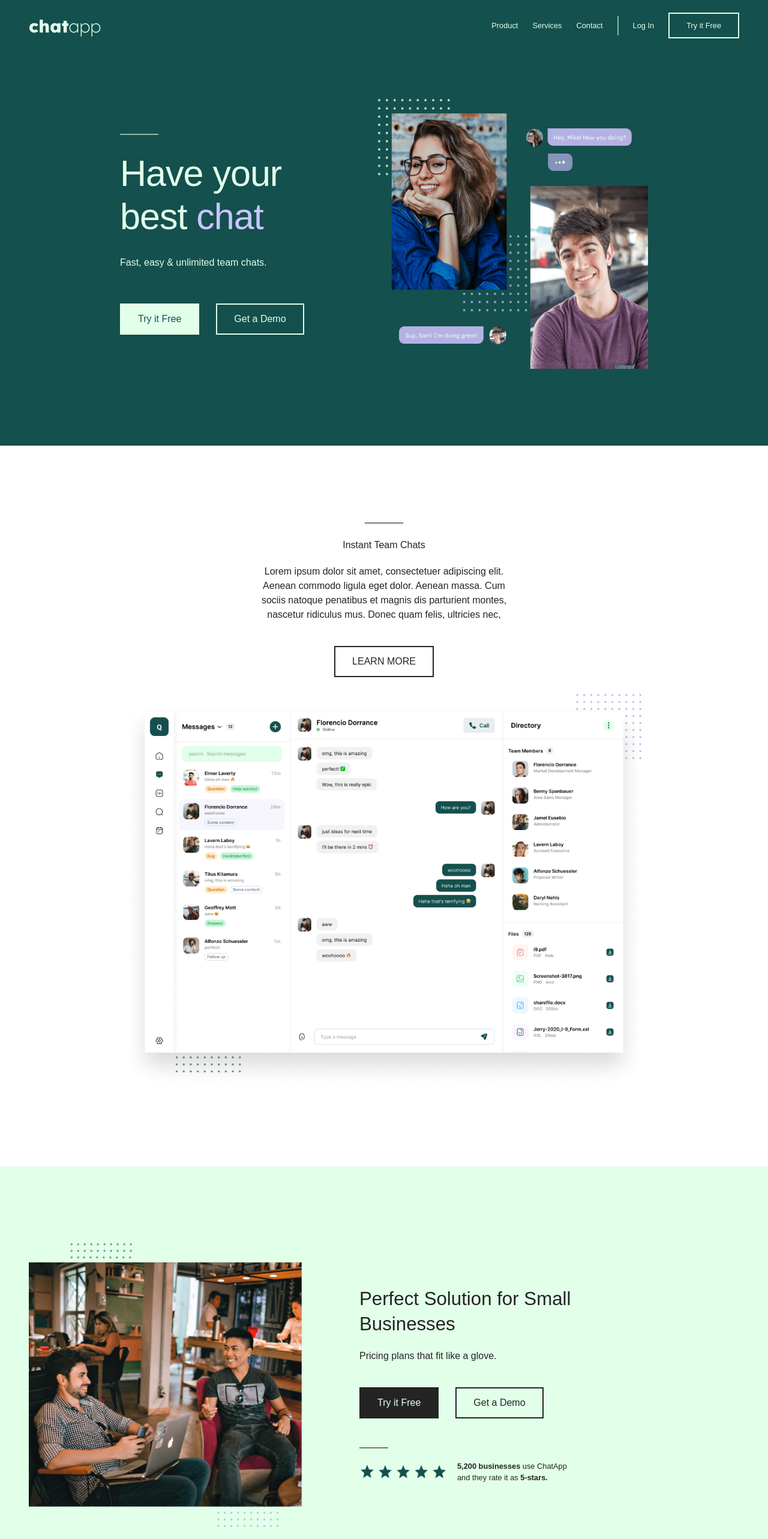
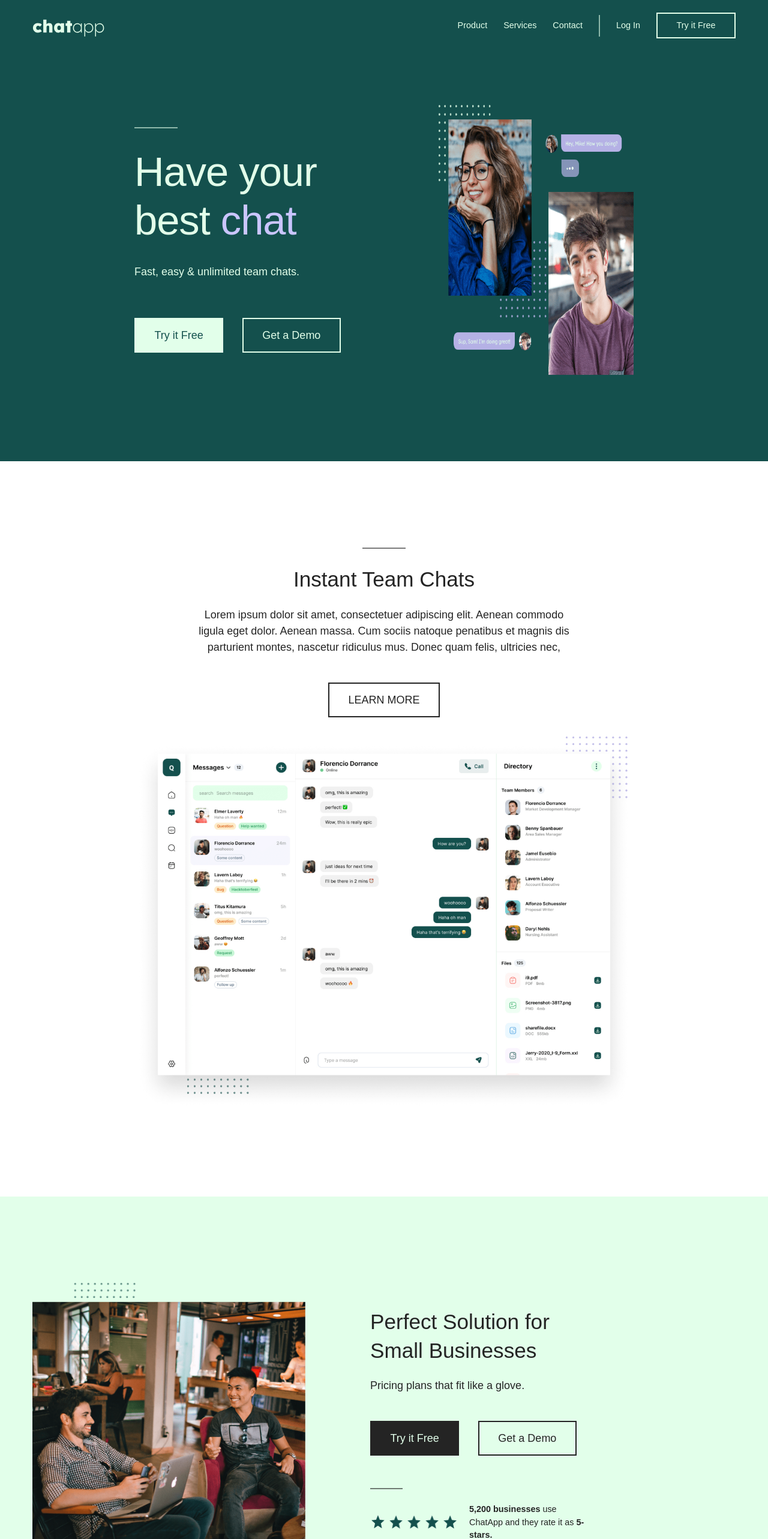
Before and after one commit to aka-luan/callapp-lp, a Next.js app: page / in a window 1280 px wide. Shown: the top 2566 px of the page at 60% size. Built offline with nearby package versions, Linux system fonts and the light colour scheme.

Commit message:
tablet resp

```diff
--- a/src/app/components/Button.jsx
+++ b/src/app/components/Button.jsx
@@ -1,6 +1,6 @@
 export default function Button({
   isNav = false,
-  type = 'primary1',
+  type = 'primary2',
   children,
   onClick,
   disabled = false,
@@ -14,7 +14,7 @@ export default function Button({
       'bg-transparent text-foreground border-foreground',
   };
 
-  const sizeClasses = isNav ? 'py-[10px] px-7' : 'py-3 px-7';
+  const sizeClasses = isNav ? 'md:py-2 md:px-6 lg:py-2 lg:px-7' : 'md:py-2 md:px-6 lg:py-3 lg:px-7';
 
   return (
     <button
--- a/src/app/components/Footer.jsx
+++ b/src/app/components/Footer.jsx
@@ -4,10 +4,10 @@ import { IconBrandFacebook, IconBrandInstagram, IconBrandLinkedin, IconBrandX }
 export default function Footer() {
   return (
     <footer id='footer' className='container mx-auto pt-32 xl:pt-40  pb-5'>
-      <div className='grid grid-cols-[2fr_1fr_1fr_1fr_1fr] mb-32  '>
+      <div className='grid grid-cols-[2fr_1fr_1fr_1fr_1fr] mb-32 gap-4'>
         <div className='flex flex-col'>
           <Image
-            className='w-[220px] xl:w-[320px] mb-14'
+            className='md:w-[170px] lg:w-[220px] xl:w-[320px] mb-14'
             src='/logo-dark.svg'
             width={320}
             height={210}
@@ -156,7 +156,7 @@ export default function Footer() {
           </ul>
         </div>
       </div>
-      <div className='grid grid-cols-[2fr_3fr_1fr] items-center'>
+      <div className='grid grid-cols-[2fr_3fr_1fr] items-center gap-4'>
         <small className='opacity-60'>© Copyright ChatApp Inc.</small>
         <ul className='flex gap-4'>
           <li className='opacity-60'>
--- a/src/app/components/Header.jsx
+++ b/src/app/components/Header.jsx
@@ -4,13 +4,13 @@ import Button from './Button';
 export default function Header() {
   return (
     <header className='bg-green text-lightgreen text-sm'>
-      <div className='flex px-12 justify-between'>
+      <div className='flex px-8 lg:px-12 justify-between'>
         <a href='#'>
           <Image
             src='/logo.svg'
             width={160}
             height={105}
-            className='w-[130px] xl:w-[160px]'
+            className='md:w-[100px] lg:w-[130px] xl:w-[160px]'
             alt='chatapp writen in light green'
           />
         </a>
--- a/src/app/globals.css
+++ b/src/app/globals.css
@@ -15,6 +15,12 @@
   :root {
     --background: #242424;
     --foreground: #ededed;
+  }
+}
+
+@media (min-width: 1024px) {
+  :root {
+    font-size: 18px;
   }
 }
 
--- a/src/app/page.js
+++ b/src/app/page.js
@@ -8,11 +8,13 @@ export default function Home() {
     <div className=''>
       <Header />
       <main>
-        <section id='hero' className='bg-green pb-32 xl:pb-40 pt-20 text-lightgreen'>
-          <div className='container flex mx-auto items-center'>
+        <section
+          id='hero'
+          className='bg-green pb-32 xl:pb-40 pt-20 text-lightgreen'>
+          <div className='container md:flex mx-auto items-center'>
             <div id='hero-text' className='flex flex-col flex-1'>
               <span className='h-[2px] w-16 bg-lightgreen opacity-60 mb-7'></span>
-              <h1 className='mb-7 font-medium lg:text-3xl'>
+              <h1 className='mb-7 font-medium md:text-3xl'>
                 Have your<br></br> best{' '}
                 <span className='text-purple'>chat</span>
               </h1>
@@ -25,21 +27,30 @@ export default function Home() {
               </div>
             </div>
             <div id='hero-img flex-1'>
-              <Image src='/hero-img.png' width={600} height={600} className='lg:w-[450px] lg:h-[450px] xl:w-[600px] xl:h-[600px]'/>
+              <Image
+                src='/hero-img.png'
+                width={600}
+                height={600}
+                className='md:w-[325px] lg:h-[450px] xl:w-[600px] xl:h-[600px]'
+              />
             </div>
           </div>
         </section>
         <section id='about' className='py-32 xl:py-40 text-foreground'>
           <div className='container flex flex-col mx-auto justify-center '>
             <span className='h-[2px] w-16 bg-foreground opacity-60 mb-6 self-center'></span>
-            <h2 className='mb-5 font-medium text-center xl:text-2xl'>Instant Team Chats</h2>
-            <p className='mb-10 font-light text-center w-1/2 self-center'>
+            <h2 className='mb-5 font-medium text-center md:text-2xl'>
+              Instant Team Chats
+            </h2>
+            <p className='mb-10 font-light text-center w-3/4 self-center'>
               Lorem ipsum dolor sit amet, consectetuer adipiscing elit. Aenean
               commodo ligula eget dolor. Aenean massa. Cum sociis natoque
               penatibus et magnis dis parturient montes, nascetur ridiculus mus.
               Donec quam felis, ultricies nec,
             </p>
-            <Button type={'secondary2'} className='mb-7 self-center'>LEARN MORE</Button>
+            <Button type={'secondary2'} className='mb-7 self-center'>
+              LEARN MORE
+            </Button>
             <Image
               className='xl:ml-[2.095238095238095rem]'
               src='/middle-section-img.png'
@@ -51,42 +62,42 @@ export default function Home() {
         </section>
         <section
           id='cta'
-          className='py-32 xl:py-40 px-12 bg-lightgreen text-foreground flex gap-24'>
+          className='py-32 xl:py-40 px-8 lg:px-12  bg-lightgreen text-foreground flex gap-12 lg:gap-24'>
           <Image
             src='/cta-img.png'
             width={705}
             height={734}
-            className='w-[455px] xl:w-[705px]'
+            className='md:w-[350px] lg:w-[455px] xl:w-[705px]'
             alt='two mans talking in an modern office with some people in the background working and talking'
           />
-          <div className='flex flex-col justify-center w-1/3'>
-            <h2 className='mb-5 font-light lg:text-2xl xl:text-3xl'>
+          <div className='flex flex-col justify-center lg:w-1/3'>
+            <h2 className='mb-3 lg:mb-5 font-light md:text-2xl xl:text-3xl'>
               Perfect Solution for Small Businesses
             </h2>
-            <p className='mb-10 font-light'>
+            <p className='mb-7 lg:mb-10 font-light'>
               Pricing plans that fit like a glove.
             </p>
-            <div className='mb-12 flex gap-7'>
+            <div className='mb-10 lg:mb-12 flex gap-7'>
               <Button type={'primary2'}>Try it Free</Button>
               <Button type={'secondary2'}>Get a Demo</Button>
             </div>
-            <span className='h-[2px] w-12 bg-foreground opacity-60 mb-5'></span>
+            <span className='h-[2px] w-12 bg-foreground opacity-60 mb-3 lg:mb-5'></span>
             <div className='flex gap-4 items-center'>
               <Image
+                className=''
                 src='/cta-stars.png'
                 width={147}
                 height={28}
                 alt='five green stars'
               />
-              <small className='w-2/4'>
+              <small className='lg:w-2/4'>
                 <b>5,200 businesses</b> use ChatApp and they rate it as{' '}
                 <b>5-stars.</b>
               </small>
             </div>
           </div>
         </section>
-        <Footer
-        />
+        <Footer />
       </main>
     </div>
   );
--- a/tailwind.config.js
+++ b/tailwind.config.js
@@ -39,8 +39,9 @@ module.exports = {
     },
     container: {
       padding: {
-        DEFAULT: '1rem',
-        lg: '3rem',
+        DEFAULT: '2rem',
+        md: '2rem',
+        lg: '4rem',
         xl: '5rem'
       },
     },
```
